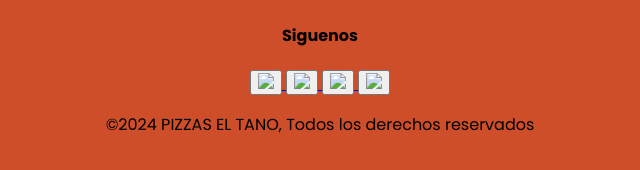
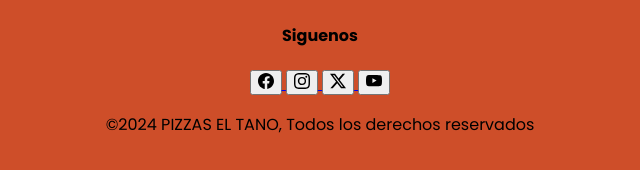
Before and after one commit to Joacovalle7/PreEntrega1-Valle, a plain HTML site: page html/Menu.html in a window 1280 px wide. Shown: the part 1753-1923 px from the top of the page, 320-960 px from the left. Drawn offline with Linux system fonts and the light colour scheme.

Commit message:
social media 2

```diff
--- a/html/Menu.html
+++ b/html/Menu.html
@@ -58,10 +58,18 @@
       <div class="footer-links">
     <h4>Siguenos</h4>
     <div class="social-link">
-     <a href="https://www.facebook.com/profile.php?id=100054539840882"><button type="button"><img src="./img/twitter.png"></button>
-     <a href="https://www.facebook.com/profile.php?id=100054539840882"><button type="button"><img src="ig"></button>
-     <a href="https://www.facebook.com/profile.php?id=100054539840882"><button type="button"><img src="twitter"></button>
-     <a href="https://www.facebook.com/profile.php?id=100054539840882"><button type="button"><img src="youtube"></button>
+     <a href="https://www.facebook.com/profile.php?id=100054539840882"><button type="button"><svg xmlns="http://www.w3.org/2000/svg" width="16" height="16" fill="currentColor" class="bi bi-facebook" viewBox="0 0 16 16">
+      <path d="M16 8.049c0-4.446-3.582-8.05-8-8.05C3.58 0-.002 3.603-.002 8.05c0 4.017 2.926 7.347 6.75 7.951v-5.625h-2.03V8.05H6.75V6.275c0-2.017 1.195-3.131 3.022-3.131.876 0 1.791.157 1.791.157v1.98h-1.009c-.993 0-1.303.621-1.303 1.258v1.51h2.218l-.354 2.326H9.25V16c3.824-.604 6.75-3.934 6.75-7.951"/>
+    </svg></button>
+     <a href="https://www.instagram.com/pizzeria_el_tano/"><button type="button"><svg xmlns="http://www.w3.org/2000/svg" width="16" height="16" fill="currentColor" class="bi bi-instagram" viewBox="0 0 16 16">
+      <path d="M8 0C5.829 0 5.556.01 4.703.048 3.85.088 3.269.222 2.76.42a3.9 3.9 0 0 0-1.417.923A3.9 3.9 0 0 0 .42 2.76C.222 3.268.087 3.85.048 4.7.01 5.555 0 5.827 0 8.001c0 2.172.01 2.444.048 3.297.04.852.174 1.433.372 1.942.205.526.478.972.923 1.417.444.445.89.719 1.416.923.51.198 1.09.333 1.942.372C5.555 15.99 5.827 16 8 16s2.444-.01 3.298-.048c.851-.04 1.434-.174 1.943-.372a3.9 3.9 0 0 0 1.416-.923c.445-.445.718-.891.923-1.417.197-.509.332-1.09.372-1.942C15.99 10.445 16 10.173 16 8s-.01-2.445-.048-3.299c-.04-.851-.175-1.433-.372-1.941a3.9 3.9 0 0 0-.923-1.417A3.9 3.9 0 0 0 13.24.42c-.51-.198-1.092-.333-1.943-.372C10.443.01 10.172 0 7.998 0zm-.717 1.442h.718c2.136 0 2.389.007 3.232.046.78.035 1.204.166 1.486.275.373.145.64.319.92.599s.453.546.598.92c.11.281.24.705.275 1.485.039.843.047 1.096.047 3.231s-.008 2.389-.047 3.232c-.035.78-.166 1.203-.275 1.485a2.5 2.5 0 0 1-.599.919c-.28.28-.546.453-.92.598-.28.11-.704.24-1.485.276-.843.038-1.096.047-3.232.047s-2.39-.009-3.233-.047c-.78-.036-1.203-.166-1.485-.276a2.5 2.5 0 0 1-.92-.598 2.5 2.5 0 0 1-.6-.92c-.109-.281-.24-.705-.275-1.485-.038-.843-.046-1.096-.046-3.233s.008-2.388.046-3.231c.036-.78.166-1.204.276-1.486.145-.373.319-.64.599-.92s.546-.453.92-.598c.282-.11.705-.24 1.485-.276.738-.034 1.024-.044 2.515-.045zm4.988 1.328a.96.96 0 1 0 0 1.92.96.96 0 0 0 0-1.92m-4.27 1.122a4.109 4.109 0 1 0 0 8.217 4.109 4.109 0 0 0 0-8.217m0 1.441a2.667 2.667 0 1 1 0 5.334 2.667 2.667 0 0 1 0-5.334"/>
+    </svg></button>
+     <a href="https://x.com/pizzalabs_btc"><button type="button"><svg xmlns="http://www.w3.org/2000/svg" width="16" height="16" fill="currentColor" class="bi bi-twitter-x" viewBox="0 0 16 16">
+      <path d="M12.6.75h2.454l-5.36 6.142L16 15.25h-4.937l-3.867-5.07-4.425 5.07H.316l5.733-6.57L0 .75h5.063l3.495 4.633L12.601.75Zm-.86 13.028h1.36L4.323 2.145H2.865z"/>
+    </svg></button>
+     <a href="https://www.youtube.com/watch?v=KYUR_m6iSZU&pp=ygUOcGl6emFzIGVsIHRhbm8%3D"><button type="button"><svg xmlns="http://www.w3.org/2000/svg" width="16" height="16" fill="currentColor" class="bi bi-youtube" viewBox="0 0 16 16">
+      <path d="M8.051 1.999h.089c.822.003 4.987.033 6.11.335a2.01 2.01 0 0 1 1.415 1.42c.101.38.172.883.22 1.402l.01.104.022.26.008.104c.065.914.073 1.77.074 1.957v.075c-.001.194-.01 1.108-.082 2.06l-.008.105-.009.104c-.05.572-.124 1.14-.235 1.558a2.01 2.01 0 0 1-1.415 1.42c-1.16.312-5.569.334-6.18.335h-.142c-.309 0-1.587-.006-2.927-.052l-.17-.006-.087-.004-.171-.007-.171-.007c-1.11-.049-2.167-.128-2.654-.26a2.01 2.01 0 0 1-1.415-1.419c-.111-.417-.185-.986-.235-1.558L.09 9.82l-.008-.104A31 31 0 0 1 0 7.68v-.123c.002-.215.01-.958.064-1.778l.007-.103.003-.052.008-.104.022-.26.01-.104c.048-.519.119-1.023.22-1.402a2.01 2.01 0 0 1 1.415-1.42c.487-.13 1.544-.21 2.654-.26l.17-.007.172-.006.086-.003.171-.007A100 100 0 0 1 7.858 2zM6.4 5.209v4.818l4.157-2.408z"/>
+    </svg></button>
      <a href="https://www.facebook.com/profile.php?id=100054539840882"><i class="fab fa-facebook-f"></i></a>
       <p>©2024 PIZZAS EL TANO, Todos los derechos reservados</p>
     </div>
```
